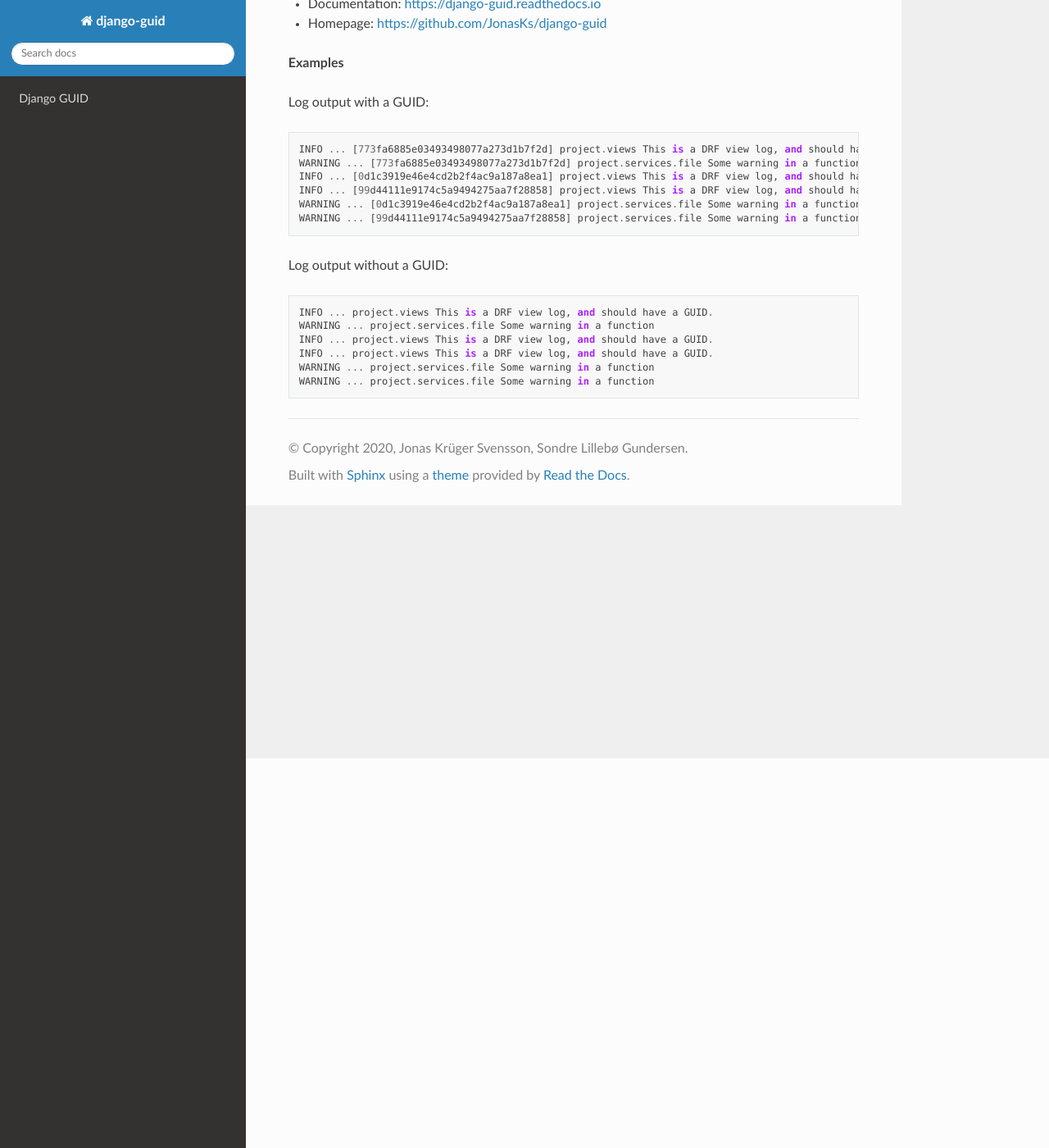
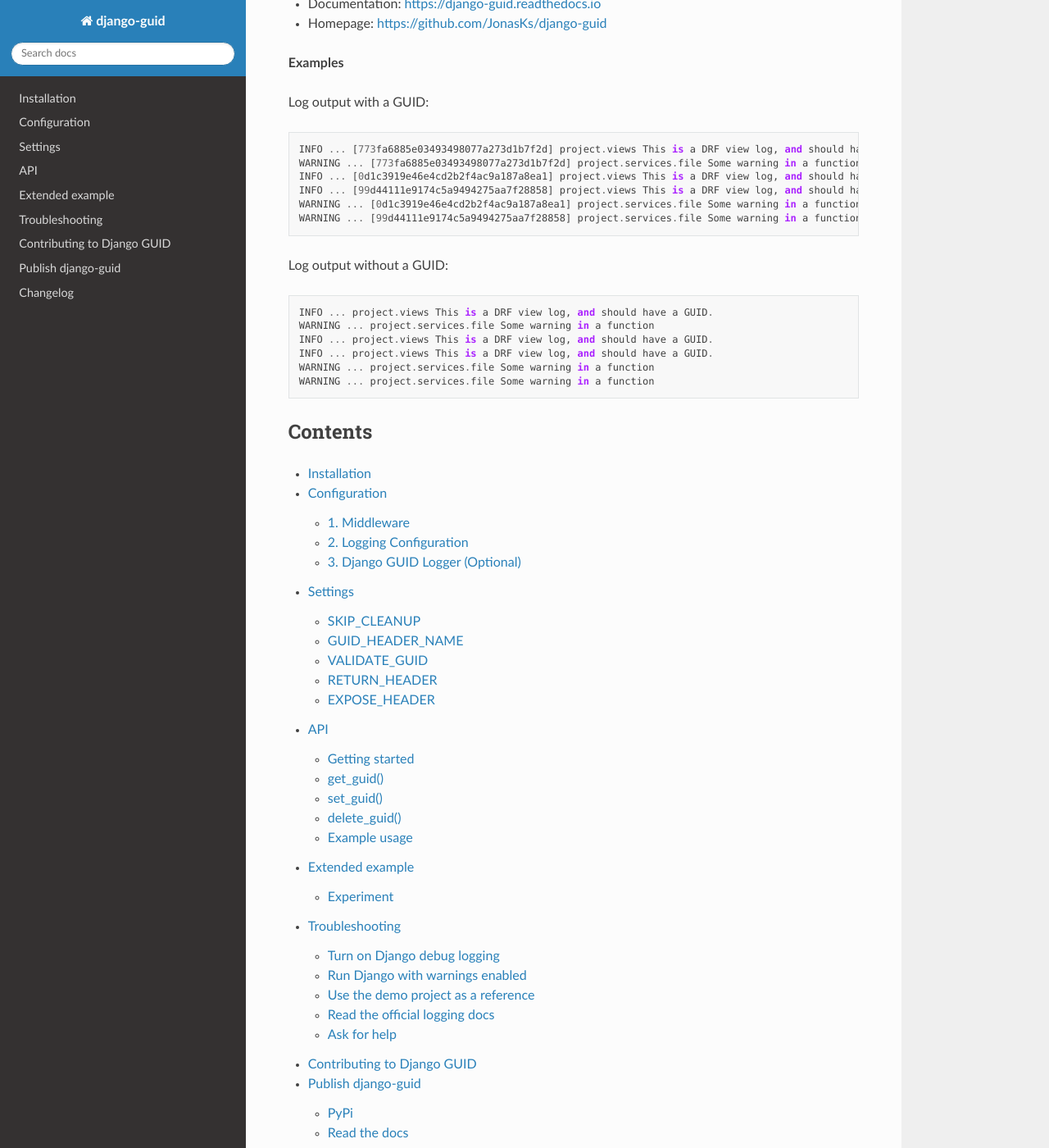
Before and after one commit to snok/django-guid, a Sphinx documentation site: the page built from docs/index.rst, in a window 1280 px wide and 1400 px high, scrolled down 475 px. Shown: the whole window at 82% size. Built offline with Sphinx 7.4.7 and the Read the Docs theme 2.0.0, drawn with Linux system fonts in a browser that asks for light colours; some of the changed text lies outside the part shown.

Commit message:
Adding back contents to index.rst

```diff
--- a/docs/index.rst
+++ b/docs/index.rst
@@ -52,3 +52,18 @@
     INFO ... project.views This is a DRF view log, and should have a GUID.
     WARNING ... project.services.file Some warning in a function
     WARNING ... project.services.file Some warning in a function
+
+Contents
+--------
+
+.. toctree::
+    :maxdepth: 3
+
+    install
+    settings
+    api
+    extended_example
+    troubleshooting
+    contributing
+    publish
+    changelog
```
